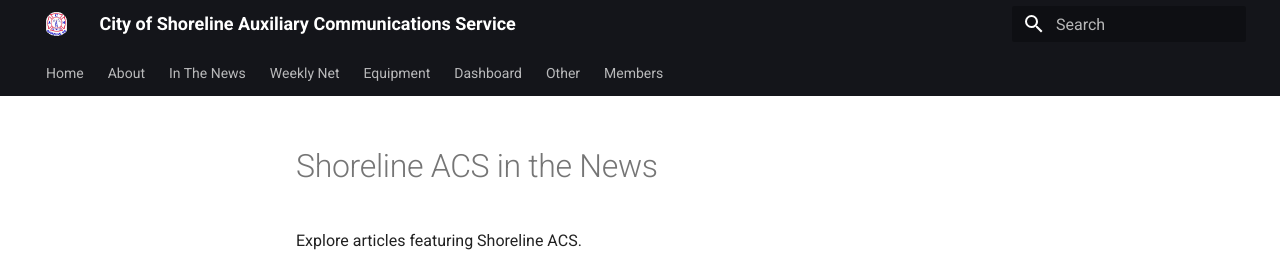
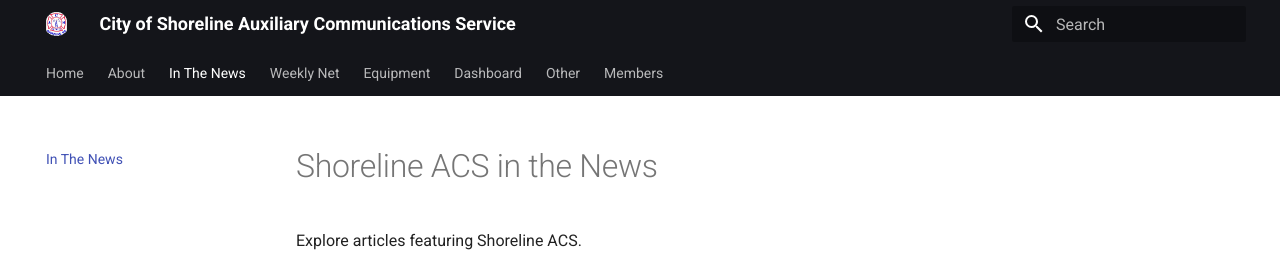
Before and after one commit to ShorelineACS/shorelineacs.github.io, an MkDocs documentation site: the page built from docs/news.md, in a window 1280 px wide. Shown: the top 257 px of the page. Built offline with MkDocs 1.6.1 and Material for MkDocs 9.7.7, drawn with Linux system fonts in a browser that asks for light colours.

Commit message:
Fixing broken navbar link due to caps

```diff
--- a/mkdocs.yml
+++ b/mkdocs.yml
@@ -7,7 +7,7 @@ site_url: https://shorelineacs.org
 nav:
   - Home: index.md
   - About: about.md
-  - In The News: News.md
+  - In The News: news.md
   - Weekly Net: weekly_net.md
   - Equipment:
     - Overview: equipment/index.md
```
